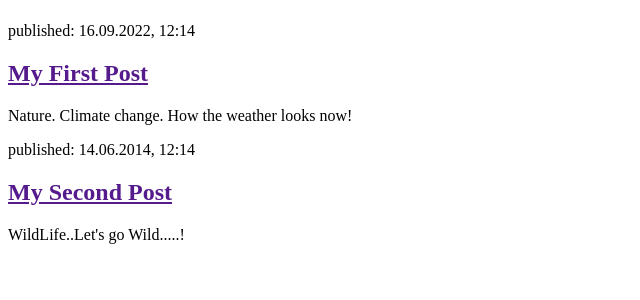
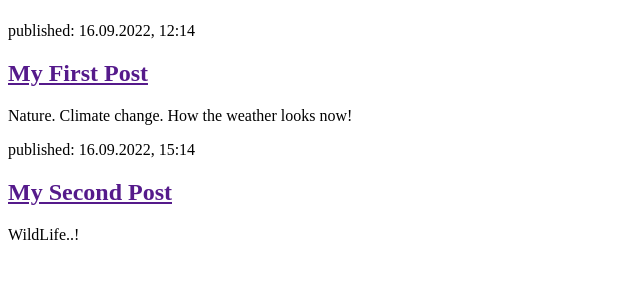
Before and after one commit to SangamithraC/Blog, a Django app: page / in a window 1280 px wide. Shown: the part 58-358 px from the top of the page, without its empty margins (0-640 px from the left). Run offline with Django 3.2, Linux system fonts and the light colour scheme; data that the repository does not hold is empty.

```diff
--- a/blog/templates/blog/post_list.html
+++ b/blog/templates/blog/post_list.html
@@ -14,9 +14,9 @@
             </article>
 
         <article>
-            <time>published: 14.06.2014, 12:14</time>
+            <time>published: 16.09.2022, 15:14</time>
             <h2><a href="">My Second Post</a></h2>
-            <p>WildLife..Let's go Wild.....! </p>
+            <p>WildLife..! </p>
         </article>
         {% for post in posts %}
             <article>
```
